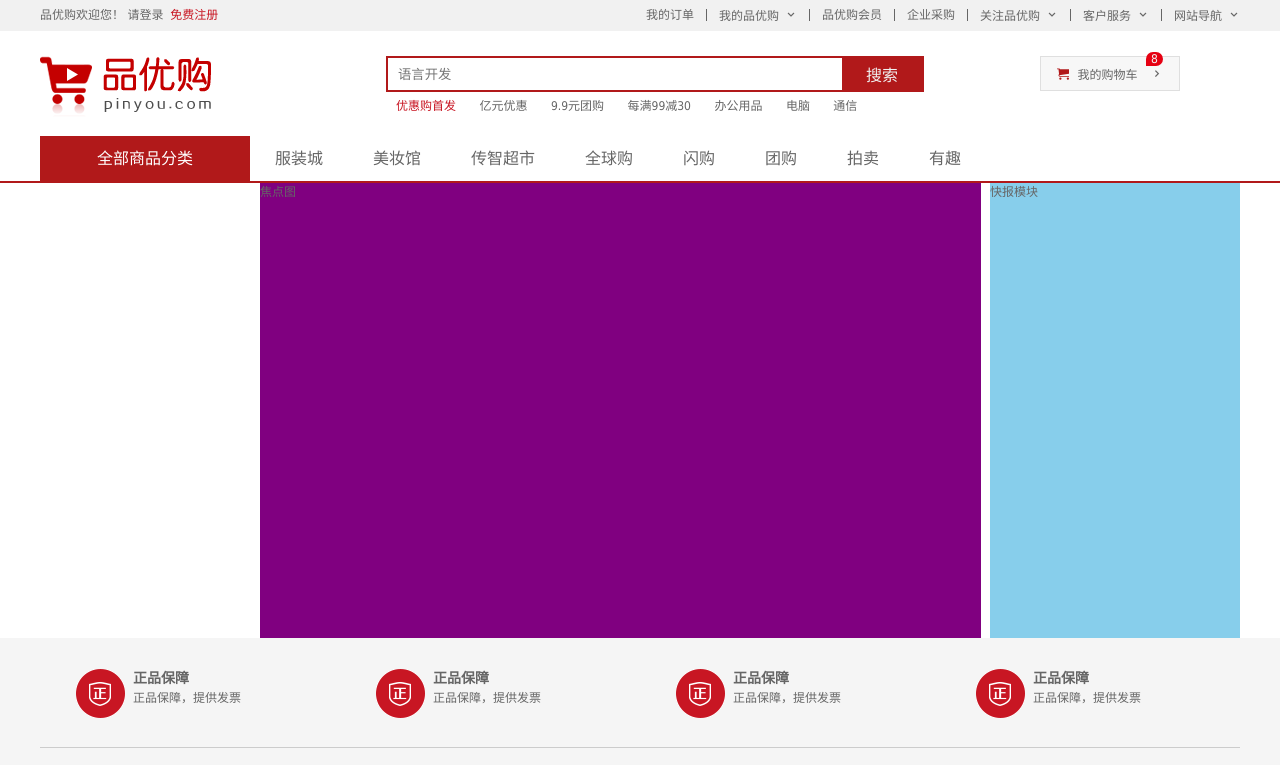
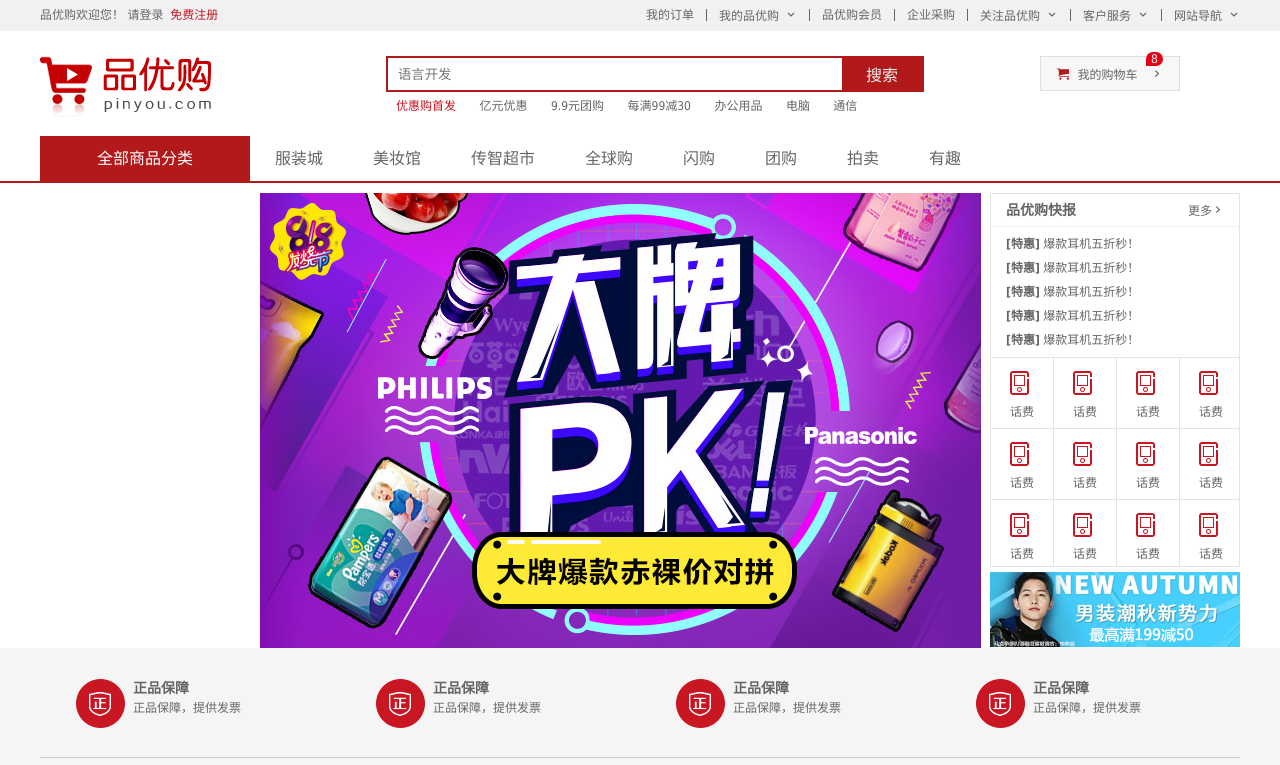
Before and after one commit to monster998/task0002, a plain HTML site: page index.html in a window 1280 px wide. Shown: the top 765 px of the page. Drawn offline with Linux system fonts and the light colour scheme; files whose address does not match are found by name.

Commit message:
add main

```diff
--- a/css/index.css
+++ b/css/index.css
@@ -2,6 +2,7 @@
     width: 980px;
     height: 455px;
     margin-left: 220px;
+    margin-top: 10px;
 }
 .focus{
     float: left;
@@ -13,5 +14,61 @@
     float: right;
     width: 250px;
     height: 455px;
-    background-color: skyblue;
 }
+.news{
+    height: 165px;
+    border: 1px solid #e4e4e4;
+}
+.news-hd{
+    height: 33px;
+    line-height: 33px;
+    border-bottom: 1px dotted #e4e4e4;
+    padding: 0 15px;
+}
+.news-hd h5{
+    float: left;
+    font-size: 14px;
+}
+.news-hd .more{
+    float: right;
+}
+.news-hd .more::after{
+    font-family: 'icomoon';
+    content: '\e920';
+}
+.news-bd{
+    padding: 5px 15px 0;
+}
+.news-bd ul li{
+    height: 24px;
+    line-height: 24px;
+}
+.lifeservice{
+    overflow: hidden;
+    height: 209px;
+    /* background-color:purple; */
+    border: 1px solid #e4e4e4;
+    border-top: 0;
+}
+.lifeservice ul{
+    width: 252px;
+}
+.lifeservice ul li{
+    float: left;
+    width: 63px;
+    height: 71px;
+    border-right: 1px solid #e4e4e4;
+    border-bottom: 1px solid #e4e4e4;
+    text-align: center;
+}
+.lifeservice ul li i{
+    display: inline-block;
+    width: 24px;
+    height: 28px;
+    background-color: pink;
+    margin-top: 12px;
+    background: url(../images/icons.png) no-repeat -19px -15px;
+}
+.bargain{
+    margin-top: 5px;
+}
--- a/index.html
+++ b/index.html
@@ -116,10 +116,81 @@
         <div class="w">
             <div class="main">
                 <div class="focus">
-                    焦点图
+                    <ul>
+                        <li><img src="upload/focus1.png" alt=""></li>
+                    </ul>
                 </div>
                 <div class="newsflash">
-                    快报模块
+                    <div class="news">
+                        <div class="news-hd">
+                            <h5>品优购快报</h5>
+                            <a href="#" class="more">更多</a>
+                        </div>
+                        <div class="news-bd">
+                            <ul>
+                                <li><a href="#"><strong>[特惠]</strong> 爆款耳机五折秒！</a></li>
+                                <li><a href="#"><strong>[特惠]</strong> 爆款耳机五折秒！</a></li>
+                                <li><a href="#"><strong>[特惠]</strong> 爆款耳机五折秒！</a></li>
+                                <li><a href="#"><strong>[特惠]</strong> 爆款耳机五折秒！</a></li>
+                                <li><a href="#"><strong>[特惠]</strong> 爆款耳机五折秒！</a></li>
+                            </ul>
+                        </div>
+                    </div>
+                    <div class="lifeservice">
+                        <ul>
+                            <li>
+                                <i></i>
+                                <p>话费</p>
+                            </li>
+                            <li>
+                                <i></i>
+                                <p>话费</p>
+                            </li>
+                            <li>
+                                <i></i>
+                                <p>话费</p>
+                            </li>
+                            <li>
+                                <i></i>
+                                <p>话费</p>
+                            </li>
+                            <li>
+                                <i></i>
+                                <p>话费</p>
+                            </li>
+                            <li>
+                                <i></i>
+                                <p>话费</p>
+                            </li>
+                            <li>
+                                <i></i>
+                                <p>话费</p>
+                            </li>
+                            <li>
+                                <i></i>
+                                <p>话费</p>
+                            </li>
+                            <li>
+                                <i></i>
+                                <p>话费</p>
+                            </li>
+                            <li>
+                                <i></i>
+                                <p>话费</p>
+                            </li>
+                            <li>
+                                <i></i>
+                                <p>话费</p>
+                            </li>
+                            <li>
+                                <i></i>
+                                <p>话费</p>
+                            </li>
+                        </ul>
+                    </div>
+                    <div class="bargain">
+                        <img src="upload/bargain.png" alt="">
+                    </div>
                 </div>
             </div>
         </div>
```
Also changed, not shown: upload/bargain.png (added), upload/bg_03.png (added), upload/floor-1-1.png (added), upload/floor-1-2.png (added), upload/floor-1-3.png (added), upload/floor-1-4.png (added), upload/floor-1-5.png (added), upload/floor-1-6.png (added), upload/floor-1-b01.png (added), upload/focus1.png (added), upload/list.jpg (added), upload/recom_03.jpg (added).
